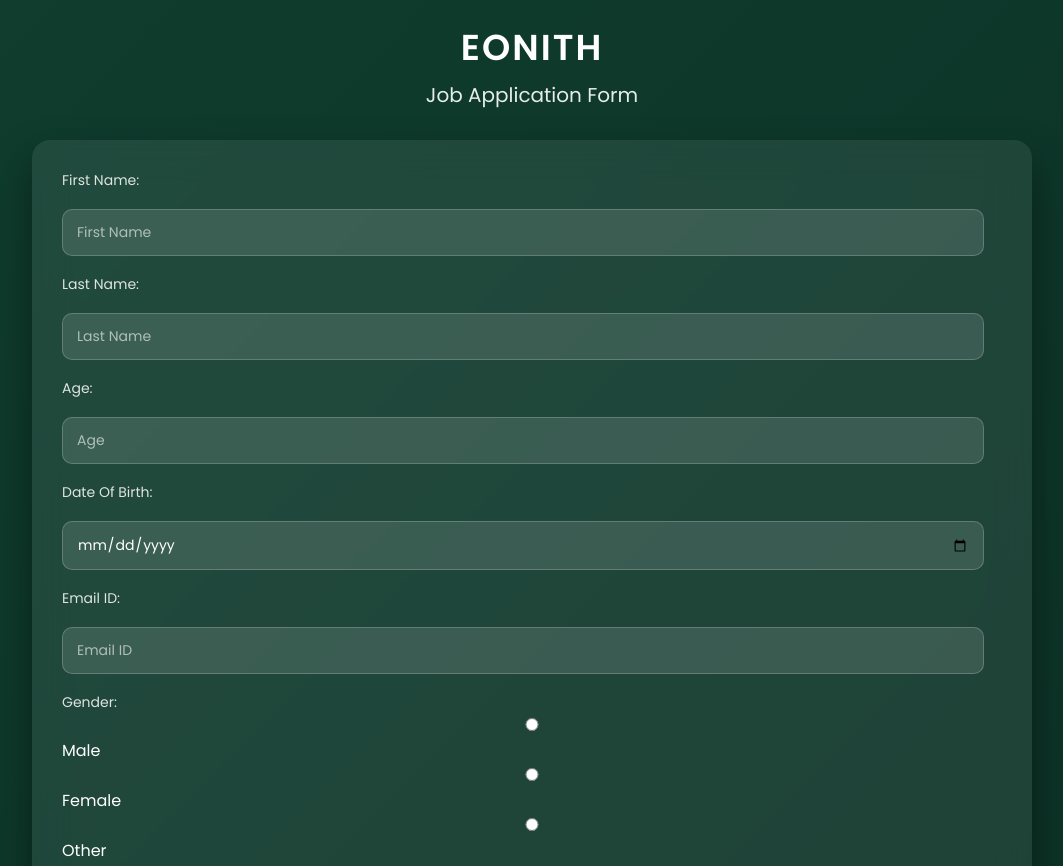
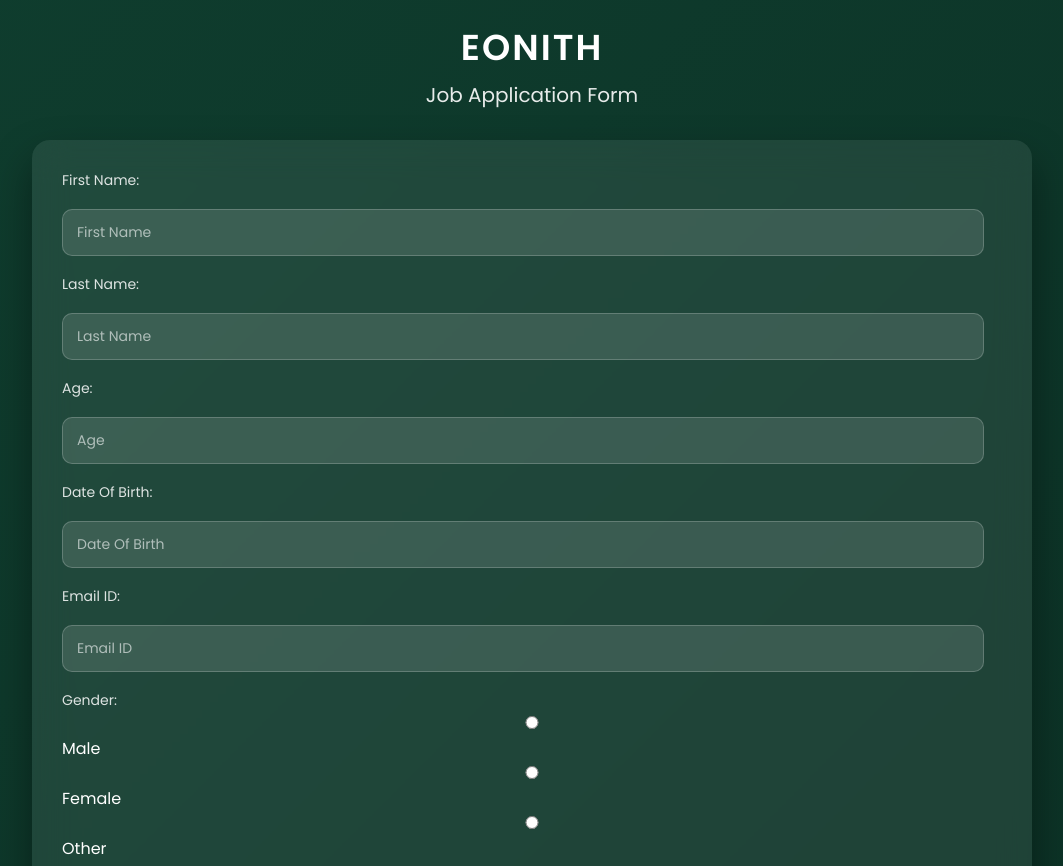
Before and after one commit to eonith17-stack/JOB-application-, a plain HTML site: page index.html in a window 1280 px wide. Shown: the top 866 px of the page, without its empty margins (108-1171 px from the left). Drawn offline with nearby package versions, Linux system fonts and the light colour scheme.

Commit message:
Update index.html

```diff
--- a/index.html
+++ b/index.html
@@ -22,7 +22,7 @@
                 <h3 class="age">Age:</h3>
                 <input type="number" name="age" placeholder="Age" >
                 <h3 class="dob">Date Of Birth:</h3>
-                <input type="date" name="DOB" placeholder="Date Of Birth" required>
+                <input type="text" name="DOB" placeholder="Date Of Birth" required>
                 <h3 class="email">Email ID:</h3>
                 <input type="email" name="email" placeholder="Email ID" required>
                 <div class="gender-group">
@@ -50,4 +50,5 @@
         </div>
     </div>
 </body>
+
 </html>
```
